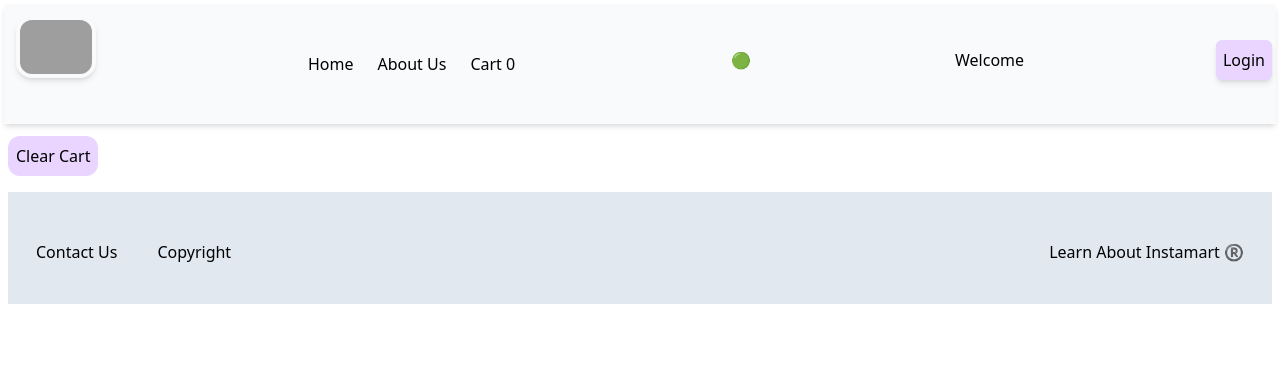
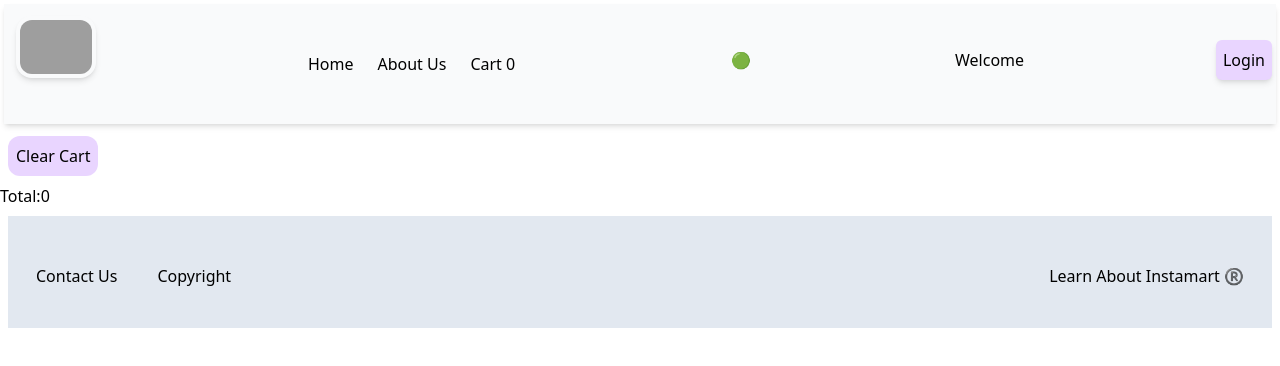
Before and after one commit to paritosh-18/React-Project, a React (Vite) app: page /cart in a window 1280 px wide. Shown: the top 366 px of the page. Built offline with nearby package versions, Linux system fonts and the light colour scheme; grey boxes are pictures that could not be loaded.

Commit message:
added total cost and clear Cart action in cart component

```diff
--- a/src/components/Cart.js
+++ b/src/components/Cart.js
@@ -23,7 +23,11 @@ const Cart = () => {
                 {item?.card?.info?.name}
               </h1>
               <h1 className="text-xs">{item?.card?.info?.description}</h1>
-              <h1>{"Rs. " + item?.card?.info?.defaultPrice / 100 + ".0"}</h1>
+              <h1>
+                {"Rs. " +
+                  (item?.card?.info?.defaultPrice / 100 ||
+                    item?.card?.info?.price / 100)}
+              </h1>
             </div>
           );
         })}
@@ -34,6 +38,16 @@ const Cart = () => {
       >
         Clear Cart
       </button>
+      <h1>
+        Total:
+        {cartItems.reduce((acc, item) => {
+          return (
+            acc +
+            (item?.card?.info?.price / 100 ||
+              item?.card?.info?.defaultPrice / 100)
+          );
+        }, 0)}
+      </h1>
     </div>
   );
 };
```
